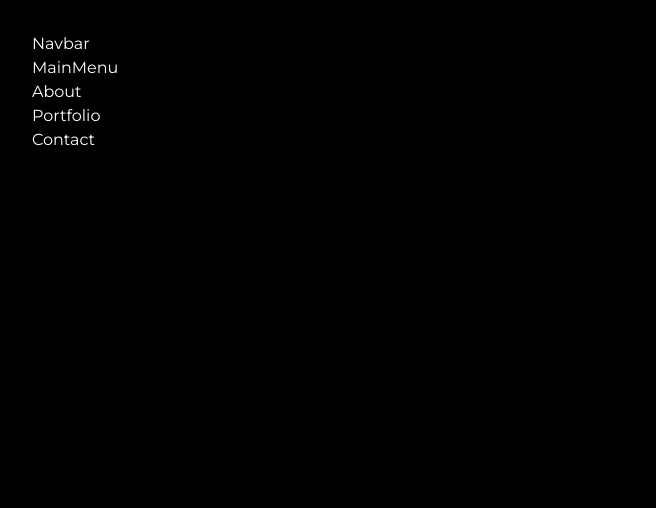
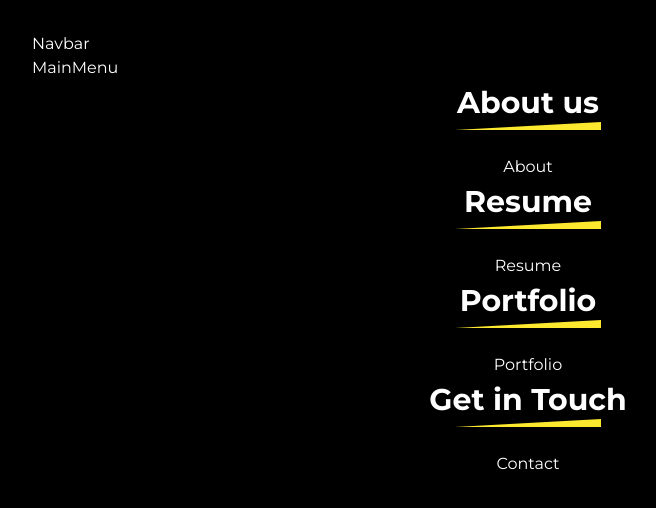
Before and after one commit to thoraf20/revent-test, a React (Create React App) app: page / in a window 1280 px wide. Shown: the top 508 px of the page, without its empty margins (112-768 px from the left). Built offline with nearby package versions, Linux system fonts and the light colour scheme.

Commit message:
imoplement section layout

```diff
--- a/src/App.js
+++ b/src/App.js
@@ -1,5 +1,5 @@
 import React from 'react';
-import { About, Contact, LandingLayout, MainMenu, Navbar, Portfolio } from "./components";
+import { About, Contact, LandingLayout, MainMenu, Navbar, Portfolio, Resume } from "./components";
 
 function App() {
   return (
@@ -7,6 +7,7 @@
       <Navbar/>
       <MainMenu/>
       <About/>
+      <Resume/>
       <Portfolio/>
       <Contact/>
     </LandingLayout>
--- a/src/components/LandingLayout.jsx
+++ b/src/components/LandingLayout.jsx
@@ -7,6 +7,7 @@
         background: '#000000',
         color: '#fff',
         height: '100vh',
+        width: '100vw',
         padding: `${theme.spacing(4)} ${theme.spacing(18)}`
     },
   }));
--- a/src/components/Portfolio.jsx
+++ b/src/components/Portfolio.jsx
@@ -1,7 +1,10 @@
 import React from 'react'
+import { SectionLayout } from './SectionLayout'
 
 export const Portfolio = () => {
   return (
-    <div>Portfolio</div>
+    <SectionLayout title="Portfolio">
+      <div>Portfolio</div>
+    </SectionLayout>
   )
 }
--- a/src/components/Resume.jsx
+++ b/src/components/Resume.jsx
@@ -1,7 +1,10 @@
 import React from 'react'
+import { SectionLayout } from './SectionLayout'
 
 export const Resume = () => {
   return (
-    <div>Resume</div>
+    <SectionLayout title="Resume">
+      <div>Resume</div>
+    </SectionLayout>
   )
 }
--- a/src/components/SectionLayout.jsx
+++ b/src/components/SectionLayout.jsx
@@ -1,11 +1,40 @@
-import { Box } from '@mui/material'
-import React from 'react'
+import { Box, Typography } from '@mui/material'
+import React from 'react';
+
+import {makeStyles} from '@mui/styles';
+
+const useStyles = makeStyles((theme) => ({
+    sectionContainer: {
+        display: 'flex',
+        flexDirection: 'column',
+        alignItems: 'center',
+    },
+    sectionTitle: {
+        fontSize: `${theme.spacing(3.75)} !important`,
+        fontWeight: '700 !important',
+        position: 'relative',
+        marginBottom: `${theme.spacing(3.75)} !important`,
+        '&:before': {
+            content:'""',
+            position: 'absolute',
+            bottom: -5,
+            left: '50%',
+            transform: 'translateX(-50%)',
+            width: 0,
+            height: 0,
+            borderBottom: '8px solid #FCE82F',
+            borderLeft: '146px solid transparent',
+        }
+    },
+  }));
 
 export const SectionLayout = ({children, title}) => {
+  const {sectionTitle, sectionContainer} = useStyles()
   return (
-    <Box>
-
-
+    <Box className={sectionContainer}>
+        <Typography className={sectionTitle}>
+            {title}
+        </Typography>
         <Box>{children}</Box>
     </Box>
   )
```
